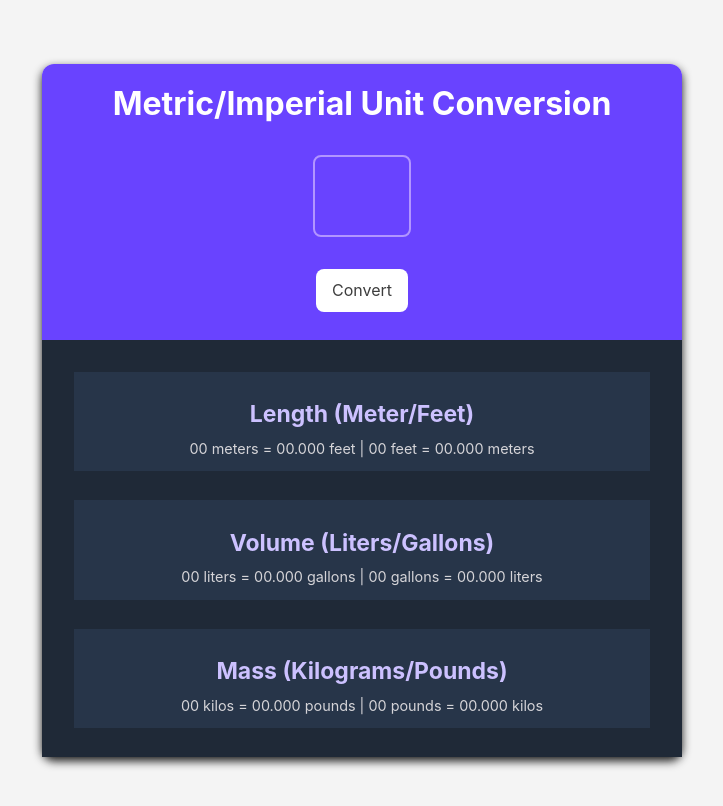
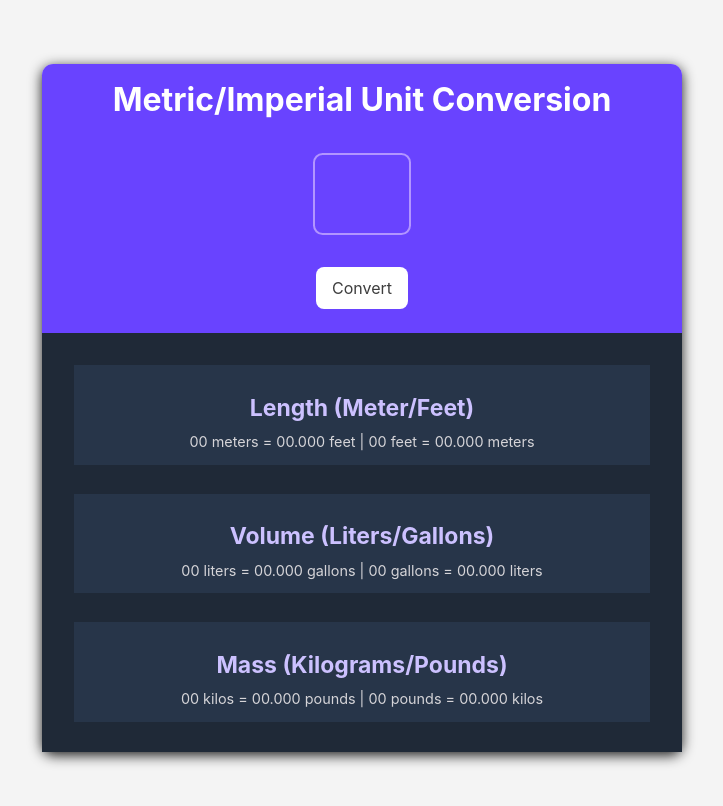
Before and after one commit to Davidnna/Unit-Conversion, a plain HTML site: page index.html in a window 1280 px wide. Shown: the whole page, without its empty margins (278-1001 px from the left). Drawn offline with Linux system fonts and the light colour scheme.

Commit message:
Correct Arrangement

```diff
--- a/index.html
+++ b/index.html
@@ -3,34 +3,40 @@
     <head>
         <meta charset="UTF-8">
         <meta name="viewport" content="width=device-width, initial-scale=1.0">
-        <link rel="icon" type="image/jpeg" href="favicon.jpeg">
-        <link rel="stylesheet" href="styles.css">
+        <link rel="icon" type="image/jpeg" href="images/unit-conversion.jpg">
+        <!-- <link rel="icon" type="image/jpg" href="https://i.postimg.cc/SRp3w4tk/unit-conversion.jpg"> -->
+        <link rel="stylesheet" href="styles/styles.css">
         <title>Metric/Imperial Unit Conversion</title>
     </head>
     <body>
-        <div class="container">
-            <div class="head">
+        <main class="container">
+            <!-- Input -->
+            <form id="form">
                 <label for="number">Metric/Imperial Unit Conversion</label>
                 <input type="number" name="number" id="number">
                 <p id="error">Input a valid number</p>
-                <button type="button" id="btn" onclick="convert()">Convert</button>
-            </div>
+                <button type="submit" id="btn">Convert</button>
+            </form>
+            <!-- Result -->
             <div class="details">
+                <!-- Length -->
                 <div>
                     <h2>Length (Meter/Feet)</h2>
                     <p id="length"><span onclick="copyText('00')">00</span> meters = <span onclick="copyText('00.000')">00.000</span> feet | <span onclick="copyText('00')">00</span> feet = <span onclick="copyText('00.000')">00.000</span> meters</p>
                 </div>
+                <!-- Volume -->
                 <div>
                     <h2>Volume (Liters/Gallons)</h2>
                     <p id="volume"><span onclick="copyText('00')">00</span> liters = <span onclick="copyText('00.000')">00.000</span> gallons | <span onclick="copyText('00')">00</span> gallons = <span onclick="copyText('00.000')">00.000</span> liters</p>
                 </div>
+                <!-- Mass -->
                 <div>
                     <h2>Mass (Kilograms/Pounds)</h2>
                     <p id="mass"><span onclick="copyText('00')">00</span> kilos = <span onclick="copyText('00.000')">00.000</span> pounds | <span onclick="copyText('00')">00</span> pounds = <span onclick="copyText('00.000')">00.000</span> kilos</p>
                 </div>
 			    <p id="copied">Copied!</p>
             </div>
-        </div>
-        <script src="script.js"></script>
+        </main>
+        <script src="scripts/script.js"></script>
     </body>
 </html>
--- a/script.js
+++ b/scripts/script.js
@@ -1,3 +1,4 @@
+const form = document.getElementById("form");
 const number = document.getElementById("number");
 const length = document.getElementById("length");
 const volume = document.getElementById("volume");
@@ -8,6 +9,14 @@ const foot = 3.281;
 const gallon = 0.264;
 const pound = 2.204;
 
+// If 'e' key is pressed, prevent the default action
+number.addEventListener('keydown', (event) => {
+    if (event.key === 'e' || event.key === 'E') {
+      event.preventDefault();
+    }
+});
+
+// Adjust the width as numbers are typed, and always show appropriate display
 number.addEventListener("input", function () {
     number.style.width = (number.value.length + 2.5) + "ch";
     if (number.value.length < 2) {
@@ -17,6 +26,13 @@ number.addEventListener("input", function () {
     }
 });
 
+// Prevent form from submitting
+form.addEventListener("submit", function (event) {
+    event.preventDefault();
+    convert();
+});
+
+// Convert to units
 function convert() {
     if (number.value === "" || number.value === "00") {
         error.style.display = "block";
@@ -36,6 +52,7 @@ function convert() {
     }
 }
 
+// Copy text when clicked and display in front end
 function copyText(char) {
     navigator.clipboard.writeText(char).then(() => {
         copied.style.display = "block";
--- a/styles.css
+++ /dev/null
@@ -1,118 +0,0 @@
-* {
-    margin: 0;
-    padding: 0;
-    box-sizing: border-box;
-    font-family: Inter;
-
-}
-
-body {
-    background: #F4F4F4;
-    color: #D5D4D8;
-    text-align: center;
-}
-
-.container {
-    border-radius: 12px;
-    box-shadow: 0 4px 10px rgba(0, 0, 0, 0.9);
-    width: 75%;
-    margin: 5% auto 0;
-    max-width: 40em;
-    min-width: 15em;
-}
-
-.head {
-    border-radius: 12px 12px 0 0;
-    background: #6943FF;
-    padding: 20px 30px;
-}
-
-label {
-    font-size: 2rem;
-    color: #fff;
-    font-weight: bold;
-    display: block;
-    word-wrap: break-word;
-    overflow-wrap: break-word;
-}
-
-#number {
-    background: none;
-    border-radius: 0.5rem;
-    padding: 0.2em 0.5em;
-    margin: 2rem auto 0.5em;
-    font-size: 3rem;
-    border: #B295FF solid 2px;
-    color: #fff;
-    font-weight: bolder;
-    text-align: center;
-    display: flex;
-    width: 6.13rem;
-    min-width: 6.13rem;
-    max-width: 100%;
-    transition: width 0.2s ease-in-out;
-    -moz-appearance: textfield;
-    -webkit-appearance: none;
-    appearance: textfield;
-}
-
-#number::-webkit-inner-spin-button {
-    -webkit-appearance: none;
-}
-
-#error {
-    color: red;
-    display: none;
-    margin: 0 0 1em;
-}
-
-#btn {
-    background: #FFFFFF;
-    color: #3D3D3D;
-    border: none;
-    margin: 0.5em 0;
-    border-radius: 0.5rem;
-    padding: 0.7em 1em;
-    cursor: pointer;
-    font-size: 1rem;
-}
-
-#btn:hover {
-    background: #B295FF;
-}
-
-.details {
-    padding: 2em 2em .1px;
-    background: #1F2937;
-}
-
-.details div {
-    margin-bottom: 2em;
-    font-size: 0.9rem;
-    background: #273549;
-    padding: 2em 0 1em;
-}
-
-.details div h2 {
-    color: #CCC1FF;
-    font-size: 23px;
-    margin: 0 0 0.5em;
-    word-wrap: break-word;
-    overflow-wrap: break-word;
-}
-
-.details div p {
-    word-wrap: break-word;
-    overflow-wrap: break-word;
-}
-
-.details div p span:hover {
-    text-decoration: underline;
-}
-
-#copied {
-    color: #B295FF;
-    text-align: center;
-    display: none;
-    margin: 0 0 2em;
-}
--- /dev/null
+++ b/styles/styles.css
@@ -0,0 +1,113 @@
+* {
+    margin: 0;
+    padding: 0;
+    box-sizing: border-box;
+    font-family: "Inter";
+}
+
+body {
+    background: #F4F4F4;
+    color: #D5D4D8;
+    text-align: center;
+}
+
+.container {
+    border-radius: 0.7em;
+    box-shadow: 0 0.2em 0.8em rgba(0, 0, 0, 0.9);
+    width: 80%;
+    margin: 5% auto;
+    max-width: 40em;
+    word-wrap: break-word;
+    overflow-wrap: break-word;
+}
+
+/* Form */
+.container #form {
+    border-radius: 0.7em 0.7em 0 0;
+    background: #6943FF;
+    padding: 1em;
+}
+
+.container #form label {
+    font-size: 2em;
+    color: #fff;
+    font-weight: bold;
+}
+
+/* Input */
+.container #form #number {
+    background: none;
+    border-radius: 0.2em;
+    padding: 0.2em;
+    margin: 0.7em auto 0.5em;
+    font-size: 3rem;
+    border: #B295FF solid 0.05em;
+    color: #fff;
+    font-weight: bold;
+    text-align: center;
+    display: flex;
+    width: 6.13rem;
+    min-width: 6.13rem;
+    max-width: 100%;
+    transition: all 0.2s ease-in-out;
+    -moz-appearance: textfield;
+    -webkit-appearance: none;
+    appearance: textfield;
+}
+
+.container #form #number::-webkit-inner-spin-button {
+    -webkit-appearance: none;
+}
+
+/* Error */
+.container #form #error {
+    color: red;
+    display: none;
+    margin: 0 0 1em;
+}
+
+.container #form #btn {
+    background: #FFFFFF;
+    color: #3D3D3D;
+    border: none;
+    margin: 0.5em 0;
+    border-radius: 0.5em;
+    padding: 0.7em 1em;
+    cursor: pointer;
+    font-size: 1em;
+}
+
+.container #form #btn:hover {
+    background: #B295FF;
+}
+
+/* Results */
+.container .details {
+    padding: 2em 2em 0.1em;
+    background: #1F2937;
+}
+
+.container .details div {
+    margin-bottom: 2em;
+    font-size: 0.9em;
+    background: #273549;
+    padding: 2em 1em 1em;
+}
+
+.container .details div h2 {
+    color: #CCC1FF;
+    font-size: 23px;
+    margin-bottom: 0.5em;
+}
+
+.container .details div p span:hover {
+    text-decoration: underline;
+    cursor: pointer;
+}
+
+/* Copied */
+.container #copied {
+    color: #B295FF;
+    display: none;
+    margin-bottom: 2em;
+}
```
Also changed, not shown: favicon.jpeg (deleted), images/unit-conversion.jpg (added).
